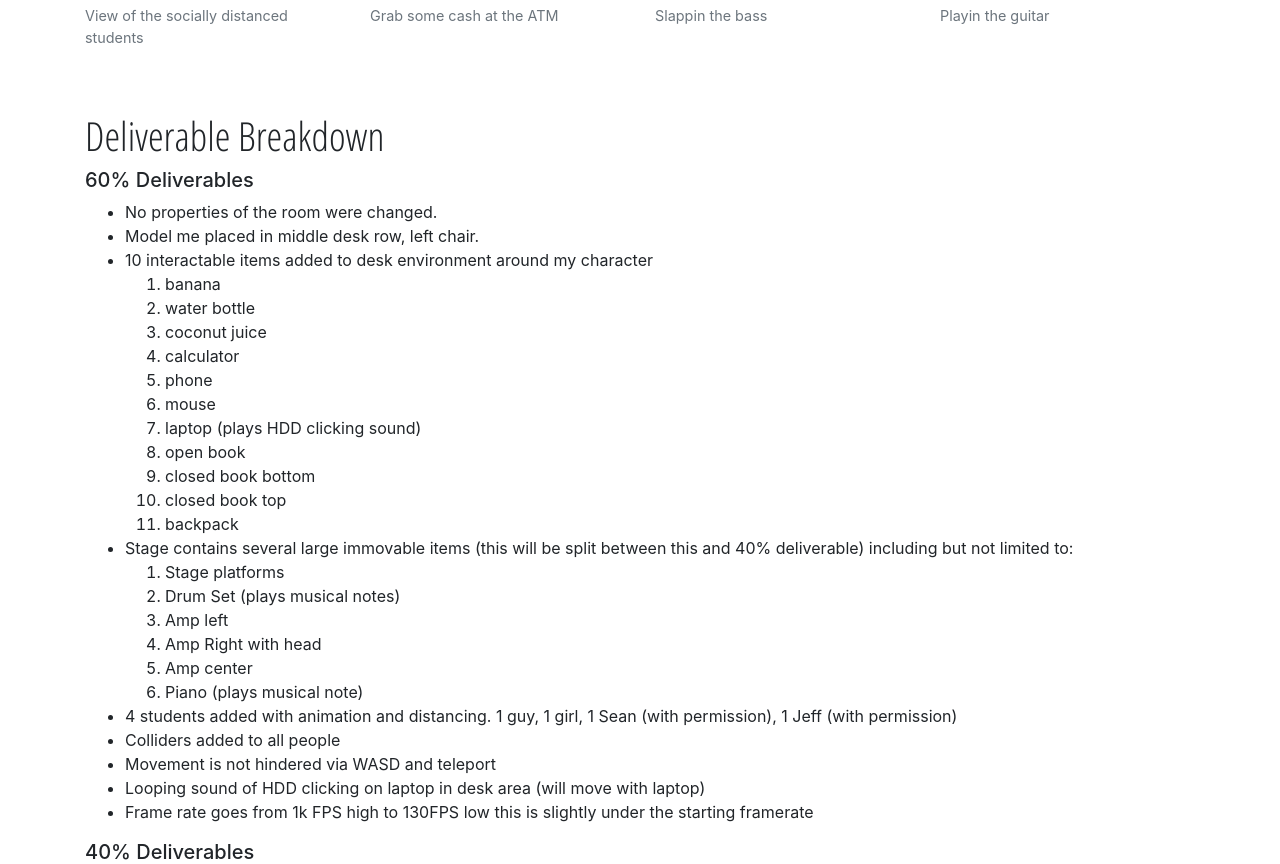
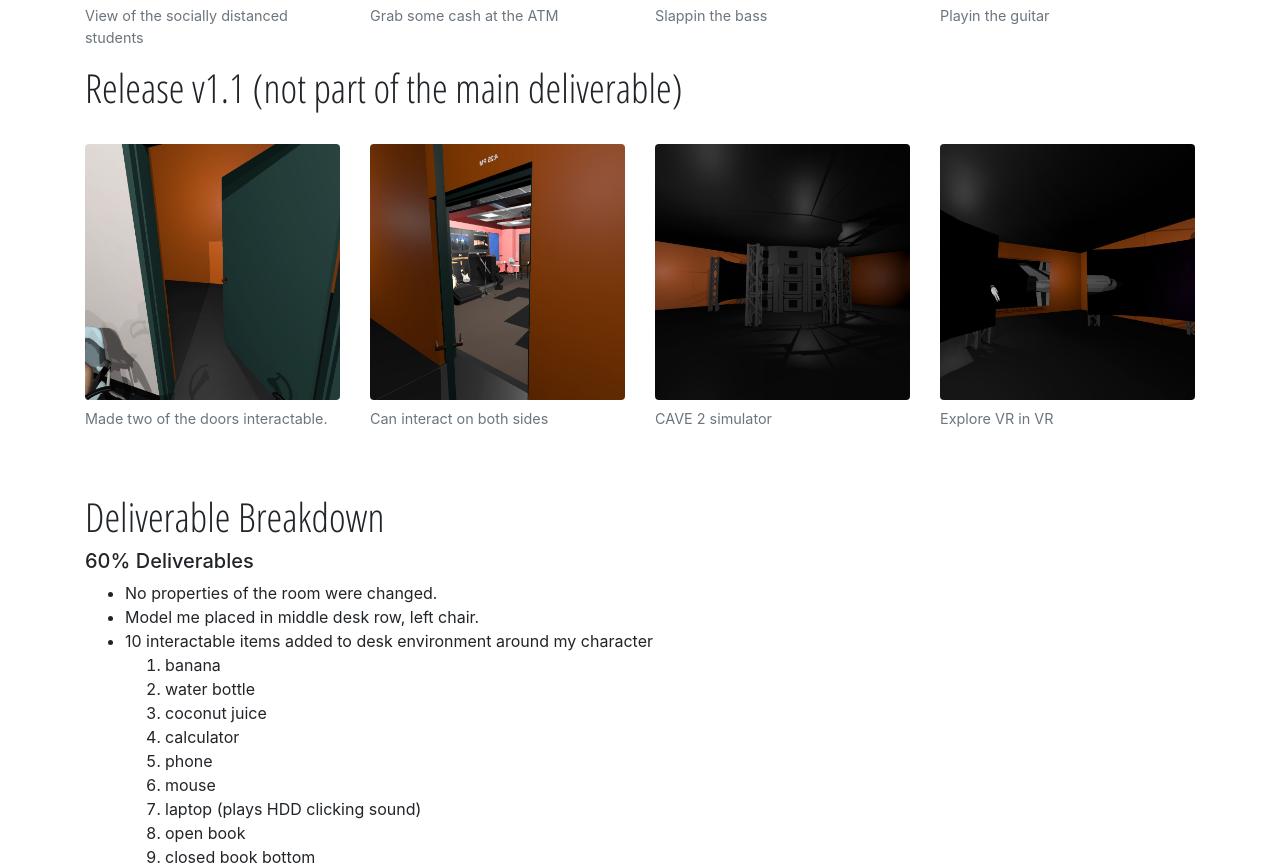
Before and after one commit to AnthonyVenturella/Website-3.0.0, a plain HTML site: page classes/cs428/Project3.html in a window 1280 px wide. Shown: the part 2822-3686 px from the top of the page. Drawn offline with nearby package versions, Linux system fonts and the light colour scheme.

Commit message:
added v1.1 pics

```diff
--- a/classes/cs428/Project3.html
+++ b/classes/cs428/Project3.html
@@ -229,16 +229,16 @@
             </div>
         </div>
 
-        <!-- <div class="row">
+        <div class="row">
             <div class="col-sm-12 align-self-start">
                 <div class="mt-5 d-block d-sm-none d-md-none"></div>
                     <h1 class="open-sans-cond">Release v1.1 (not part of the main deliverable)</h1>
                 </div>
         </div>
 
-        <div class="embed-responsive embed-responsive-16by9 mb-5 mt-2">
+        <!-- <div class="embed-responsive embed-responsive-16by9 mb-5 mt-2">
             <iframe width="560" height="315" src="https://www.youtube.com/embed/cjSC0Y9Ug_w" frameborder="0" allow="accelerometer; autoplay; clipboard-write; encrypted-media; gyroscope; picture-in-picture" allowfullscreen></iframe>
-        </div>
+        </div> -->
 
         <div class="row mt-4">
             <div class="col-sm-3">
@@ -265,7 +265,7 @@
                     <figcaption class="figure-caption">Explore VR in VR</figcaption>
                 </figure>
             </div>
-        </div> -->
+        </div>
     </div>
 
     <div class="container mt-5">
```
